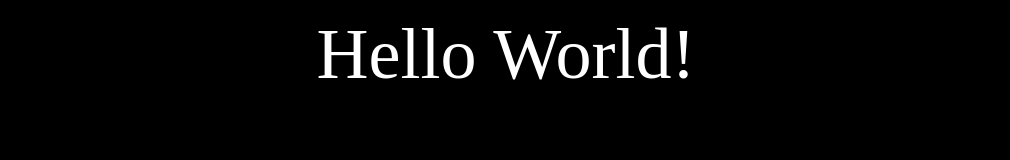
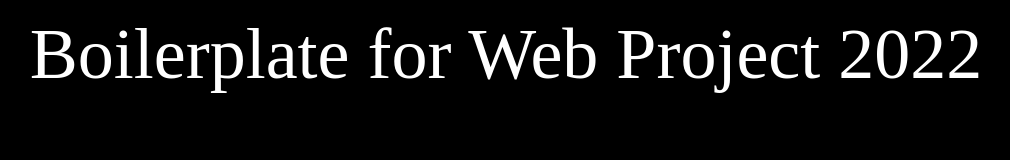
Before and after one commit to benediktgrether/boilerplate-2022, a website: page index.html in a window 1280 px wide. Shown: the whole page, without its empty margins (134-1144 px from the left). Drawn offline with Linux system fonts and the light colour scheme.

Commit message:
TASK | Add comments

```diff
--- a/index.html
+++ b/index.html
@@ -10,6 +10,6 @@
     <link rel="stylesheet" href="dist/css/main.css">
 </head>
 <body>
-    <h1>Hello World!</h1>
+    <h1>Boilerplate for Web Project 2022</h1>
 </body>
 </html>
--- a/src/sass/main.scss
+++ b/src/sass/main.scss
@@ -1,10 +1,16 @@
+// configuration
 @import "configuration/reset";
 @import "configuration/mixin";
 
+// bootstrap
 @import "../../node_modules/bootstrap/scss/functions";
 @import "../../node_modules/bootstrap/scss/variables";
 @import "../../node_modules/bootstrap/scss/mixins";
 @import "../../node_modules/bootstrap/scss/grid";
 
+// elements
+
+//variables?
+
 // components
 @import "components/body"
```
